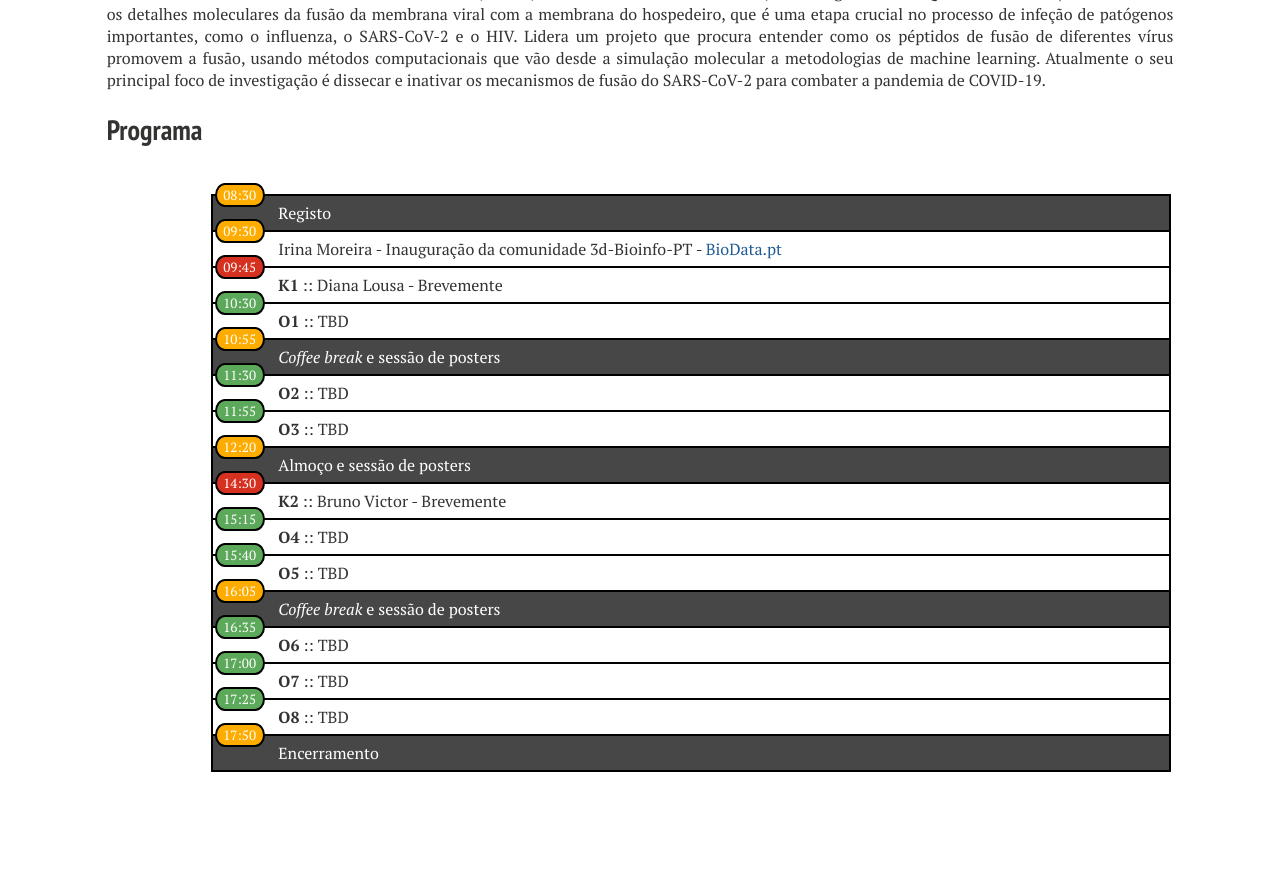
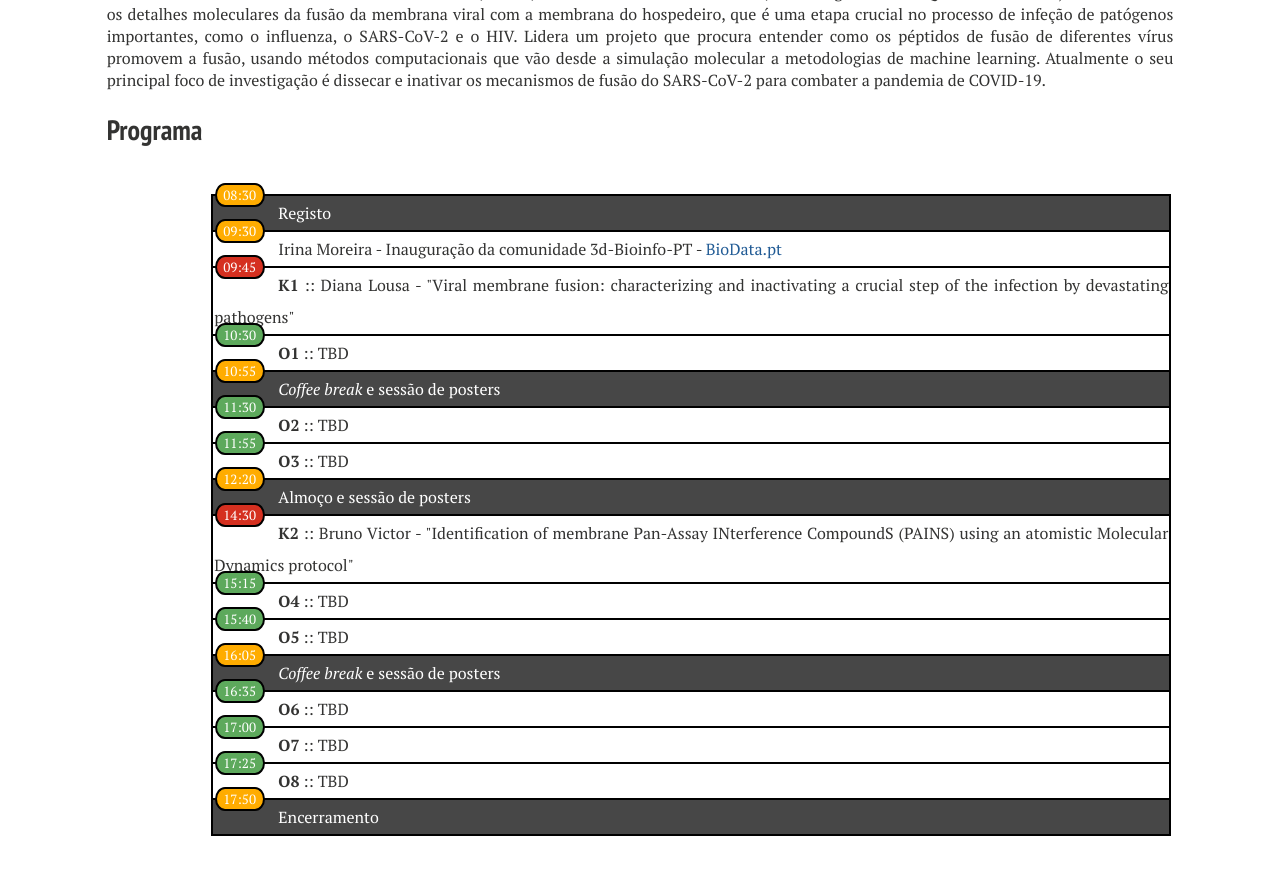
Before and after one commit to ejibce/ejibce.github.io, a Jekyll site: the page built from programa/index.md, in a window 1280 px wide and 900 px high, scrolled down 1175 px. Shown: the top 875 px of the window. Built offline with Jekyll 4.4.1, drawn with Linux system fonts in a browser that asks for light colours; nearby versions of some CDN libraries; before the commit the page ends 2011 px from its top, so only the background shows below that.

Commit message:
Update program
keynote talk subjects added

```diff
--- a/programa/index.md
+++ b/programa/index.md
@@ -49,7 +49,7 @@ Desde novembro de 2018, é investigadora no ITQB NOVA e seu objetivo é dissecar
     <tr><td class="odd red">09:45</td> </tr>
   </table>
   <table class="noborder">
-    <tr class="events"><td class="even"> <strong>K1</strong> :: Diana Lousa - Brevemente</td></tr>
+    <tr class="events"><td class="even"> <strong>K1</strong> :: Diana Lousa - "Viral membrane fusion: characterizing and inactivating a crucial step of the infection by devastating pathogens"</td></tr>
   </table>
   <table class="hours">
     <tr><td class="odd green">10:30</td> </tr>
@@ -85,7 +85,7 @@ Desde novembro de 2018, é investigadora no ITQB NOVA e seu objetivo é dissecar
     <tr><td class="odd red">14:30</td> </tr>
   </table>
   <table class="noborder">
-    <tr class="events"><td class="even"> <strong>K2</strong> :: Bruno Victor - Brevemente</td></tr>
+    <tr class="events"><td class="even"> <strong>K2</strong> :: Bruno Victor - "Identification of membrane Pan-Assay INterference CompoundS (PAINS) using an atomistic Molecular Dynamics protocol"</td></tr>
   </table>
   <table class="hours">
     <tr><td class="odd green">15:15</td> </tr>
```
